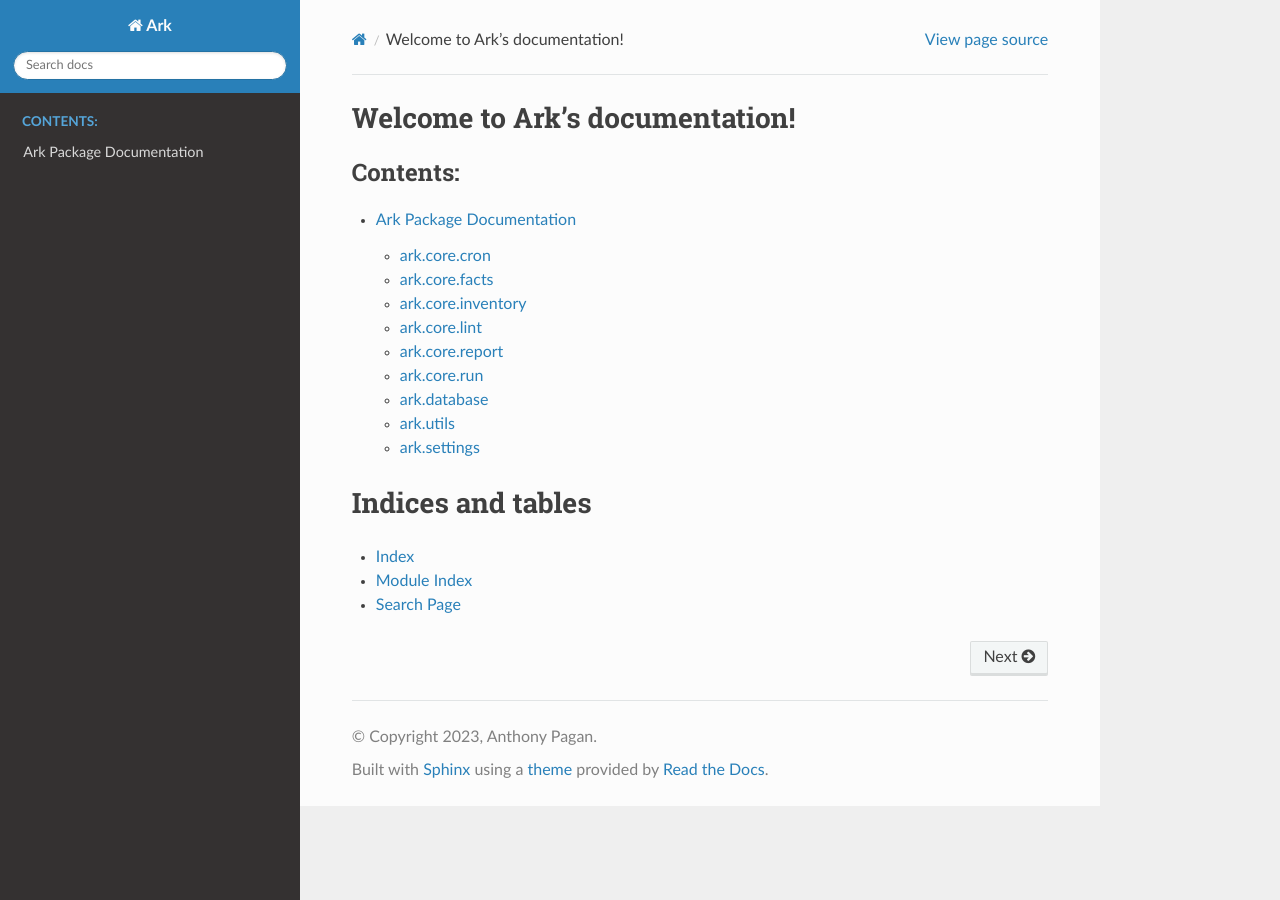
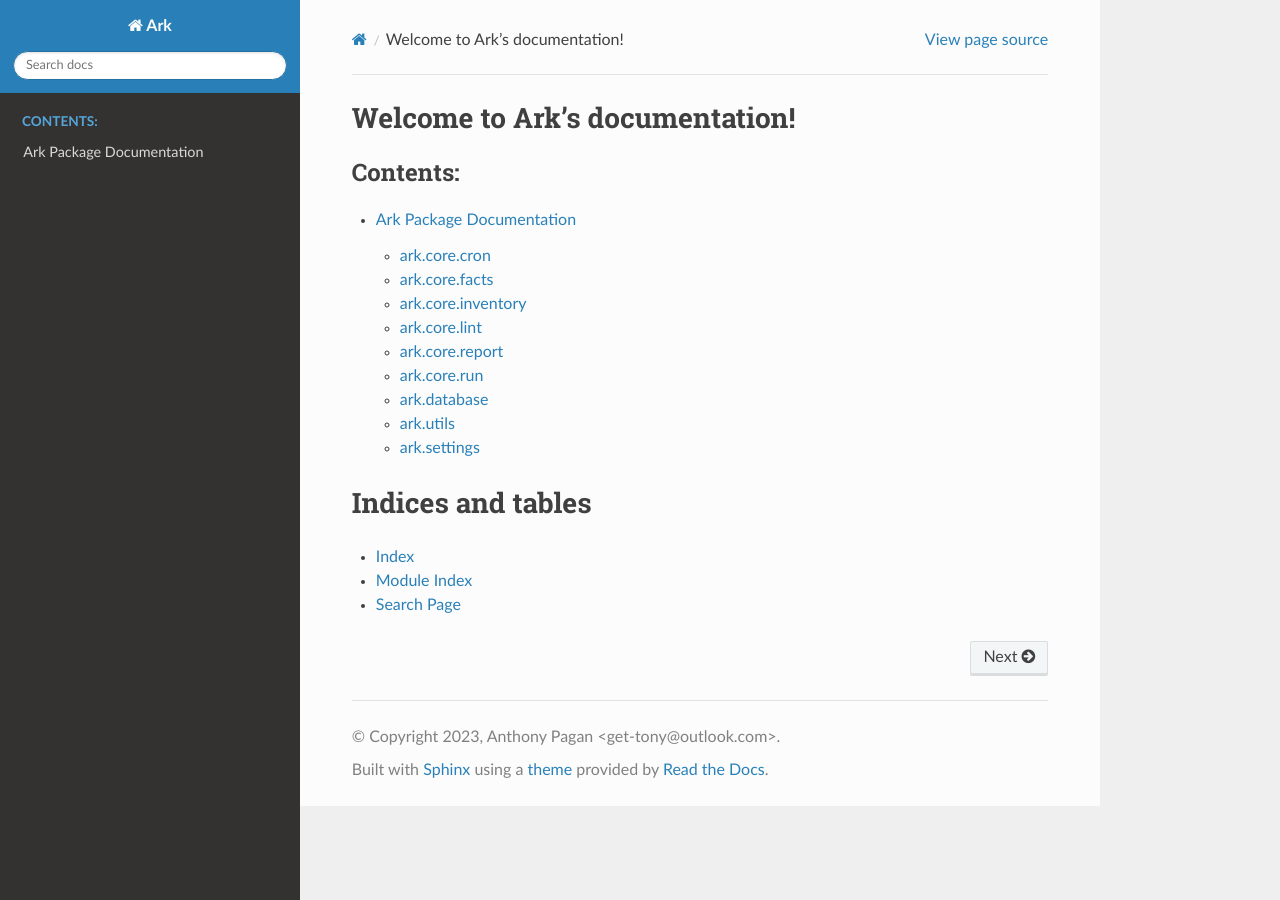
Before and after one commit to Get-Tony/Ark, a Sphinx documentation site: the page built from docs/source/index.rst, in a window 1280 px wide. Built offline with Sphinx 7.4.7 and the Read the Docs theme 2.0.0, drawn with Linux system fonts in a browser that asks for light colours; some of the changed lines change nothing that is shown.

Commit message:
Fixes to docs generation

```diff
--- a/docs/source/conf.py
+++ b/docs/source/conf.py
@@ -3,11 +3,13 @@
 import os
 import sys
 
+import ark
+
 sys.path.insert(0, os.path.abspath("../../"))
 
 project = "Ark"
-copyright = "2023, Anthony Pagan"
-author = "Anthony Pagan"
+copyright = f"2023, {ark.__author__}"
+author = ark.__author__
 
 extensions = [
     "sphinx.ext.autodoc",
```
Also changed, not shown: 1 other file.
